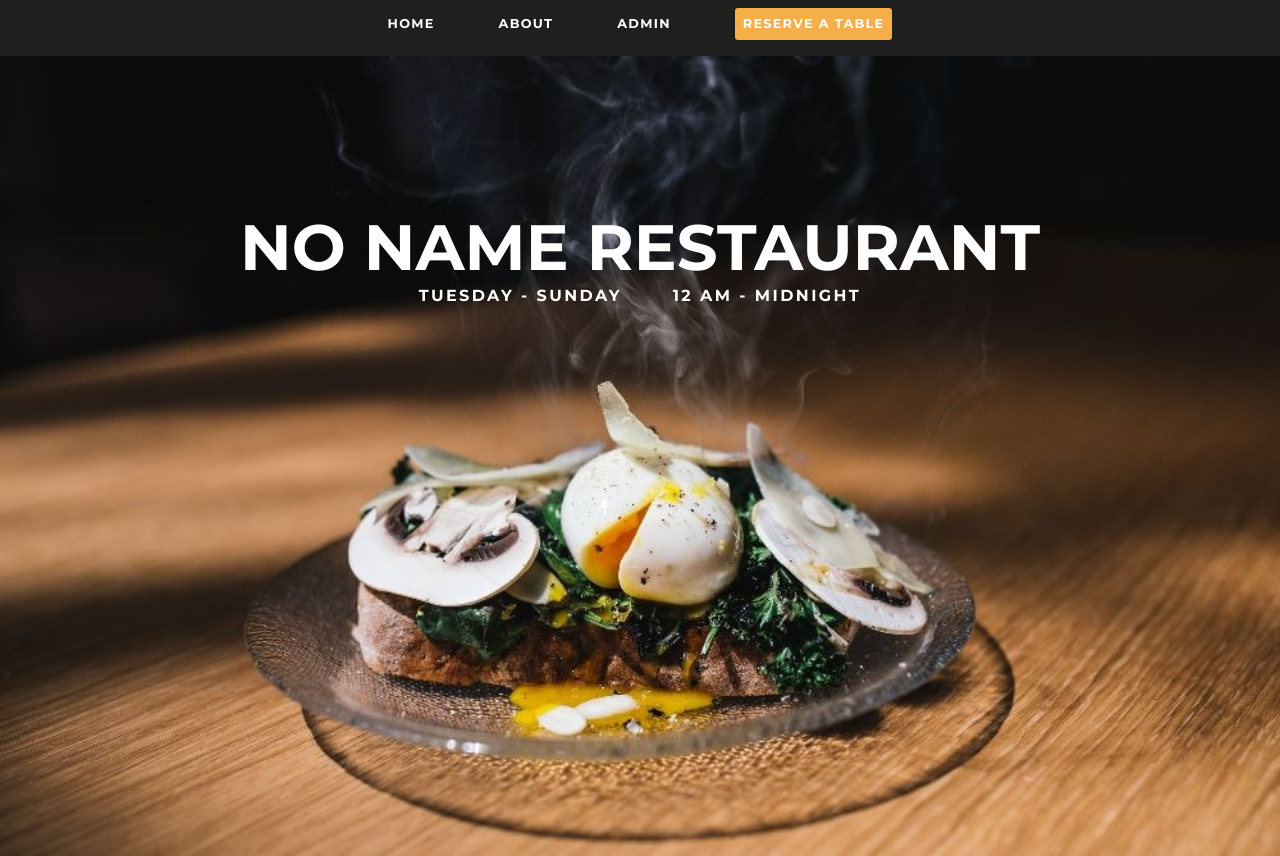
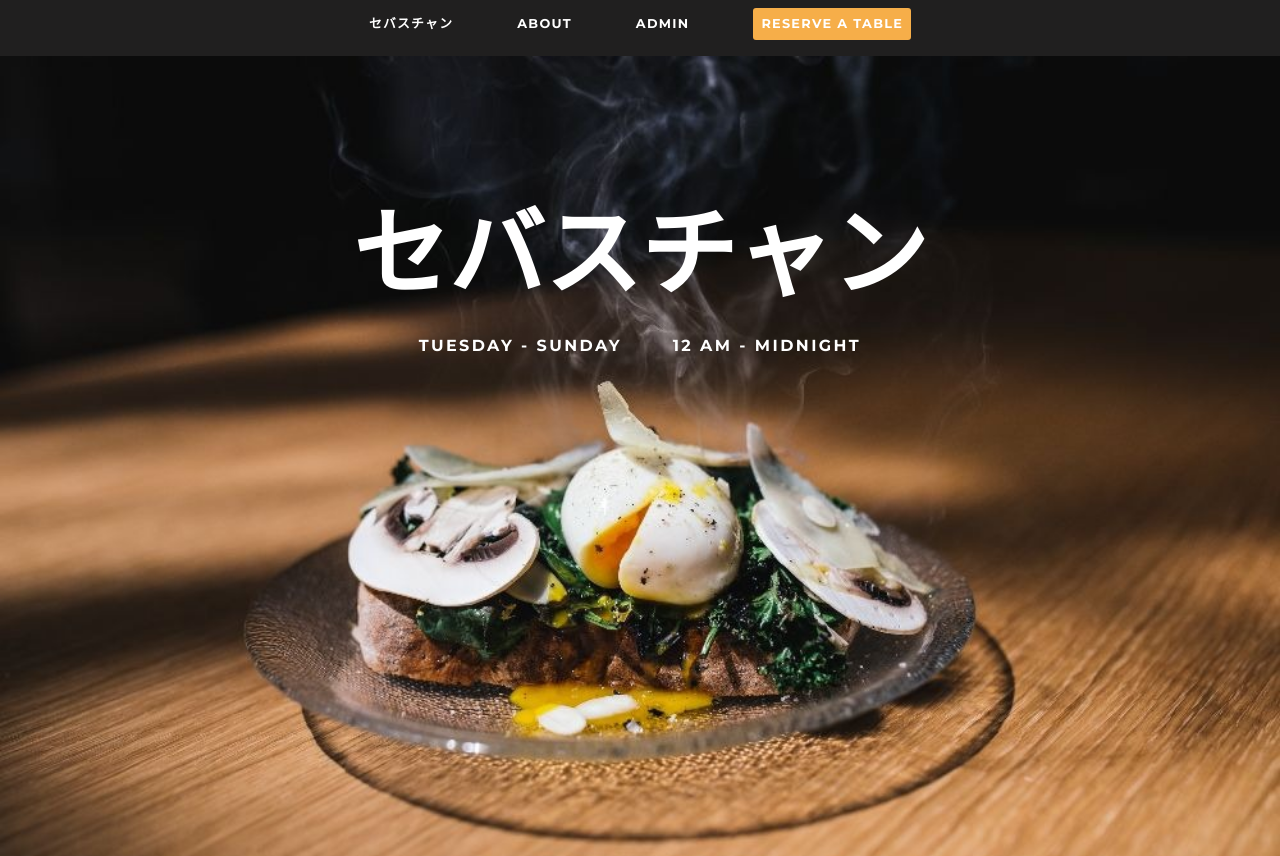
Before and after one commit to jakobedeus/restaurant_frontend, a React (Create React App) app: page / in a window 1280 px wide. Built offline with nearby package versions, Linux system fonts and the light colour scheme.

Commit message:
change name of restaurant

```diff
--- a/src/components/Home/Home.tsx
+++ b/src/components/Home/Home.tsx
@@ -8,7 +8,7 @@ class Home extends React.Component<{}, {}>  {
             <div className="hero-container">
                 <div className="title-container">
                     <div className="row">
-                        <h1>No Name Restaurant</h1>
+                        <h1>セバスチャン</h1>
                         <h2>Tuesday - Sunday &emsp;&emsp; 12 am - Midnight </h2>
                     </div>
                 </div>
--- a/src/components/Home/scss/Home.scss
+++ b/src/components/Home/scss/Home.scss
@@ -17,12 +17,12 @@
         justify-content: center;
 
         h1 {
-            margin: 0;
+            margin: 20px 0;
             color: white;
             font-family: 'Montserrat', sans-serif;
             font-weight: bold;
             text-transform: uppercase;
-            font-size: 64px;
+            font-size: 6em;
         }
 
         h2 {
--- a/src/components/Navbar/Navbar.tsx
+++ b/src/components/Navbar/Navbar.tsx
@@ -9,7 +9,7 @@ class Navbar extends React.Component<{}, {}>  {
 
 					<nav className="navbar">
             <div className="link-group">
-              <Link className="navbar-brand" to="/" >HOME</Link>
+              <Link className="navbar-brand" to="/" >セバスチャン</Link>
 							<NavLink className="nav-item nav-link" activeClassName="active" to="/about">About</NavLink>
 							<NavLink className="nav-item nav-link" activeClassName="active" to="/admin">Admin</NavLink>
 							<Link className="nav-item nav-link btn-booking" to="/booking">Reserve a table</Link>
```
